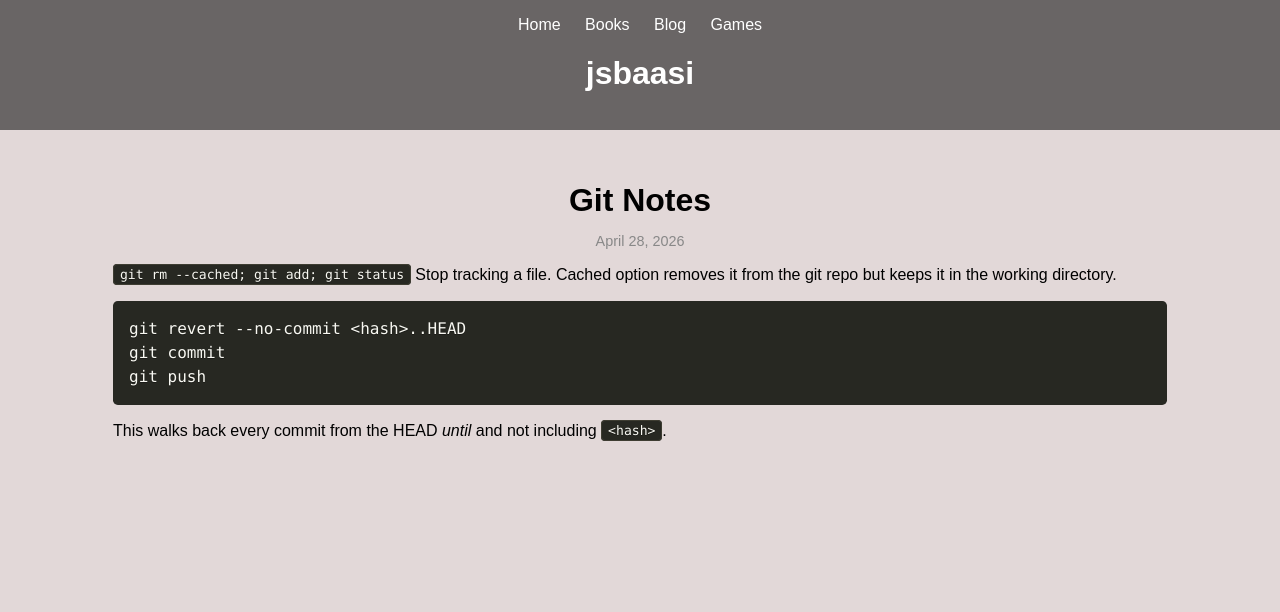
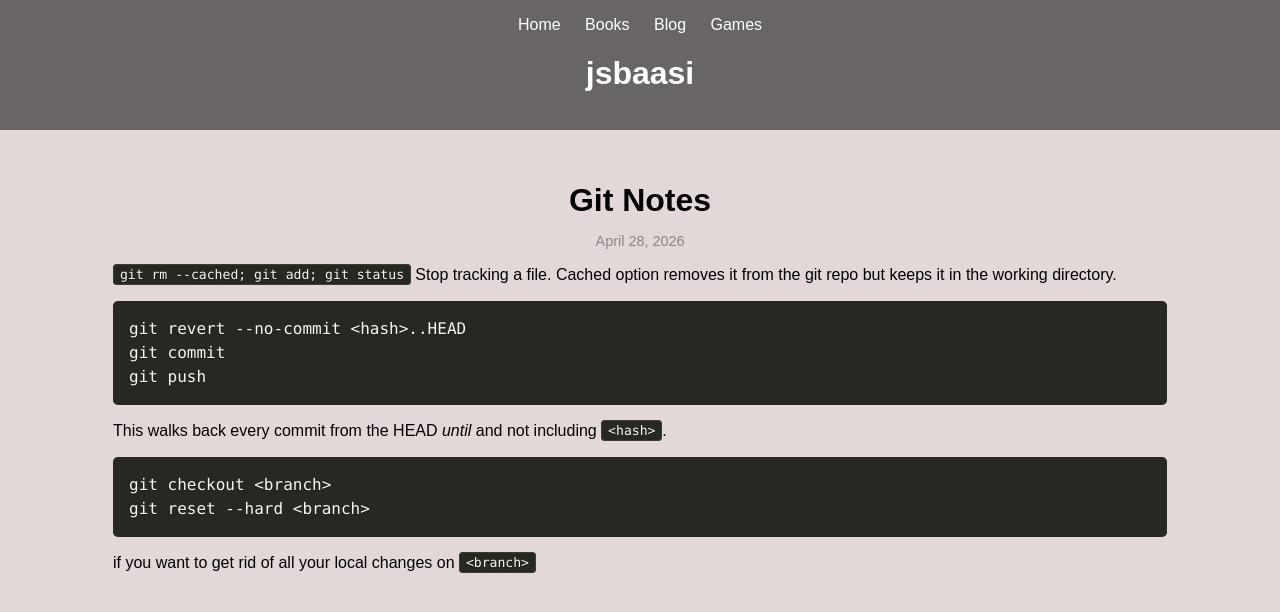
Before and after one commit to jsbaasi/jsbaasi.github.io, a Jekyll site: the page built from _posts/2026-04-28-git-notes.md, in a window 1280 px wide. Shown: the top 612 px of the page. Built offline with Jekyll 4.4.1, drawn with Linux system fonts in a browser that asks for light colours.

Commit message:
vault backup: 2026-04-30 21:50:31

````diff
--- a/_posts/2026-04-28-git-notes.md
+++ b/_posts/2026-04-28-git-notes.md
@@ -13,3 +13,8 @@ git commit
 git push
 ```
 This walks back every commit from the HEAD _until_ and not including `<hash>`.
+```
+git checkout <branch>
+git reset --hard <branch>
+```
+if you want to get rid of all your local changes on `<branch>`
````
